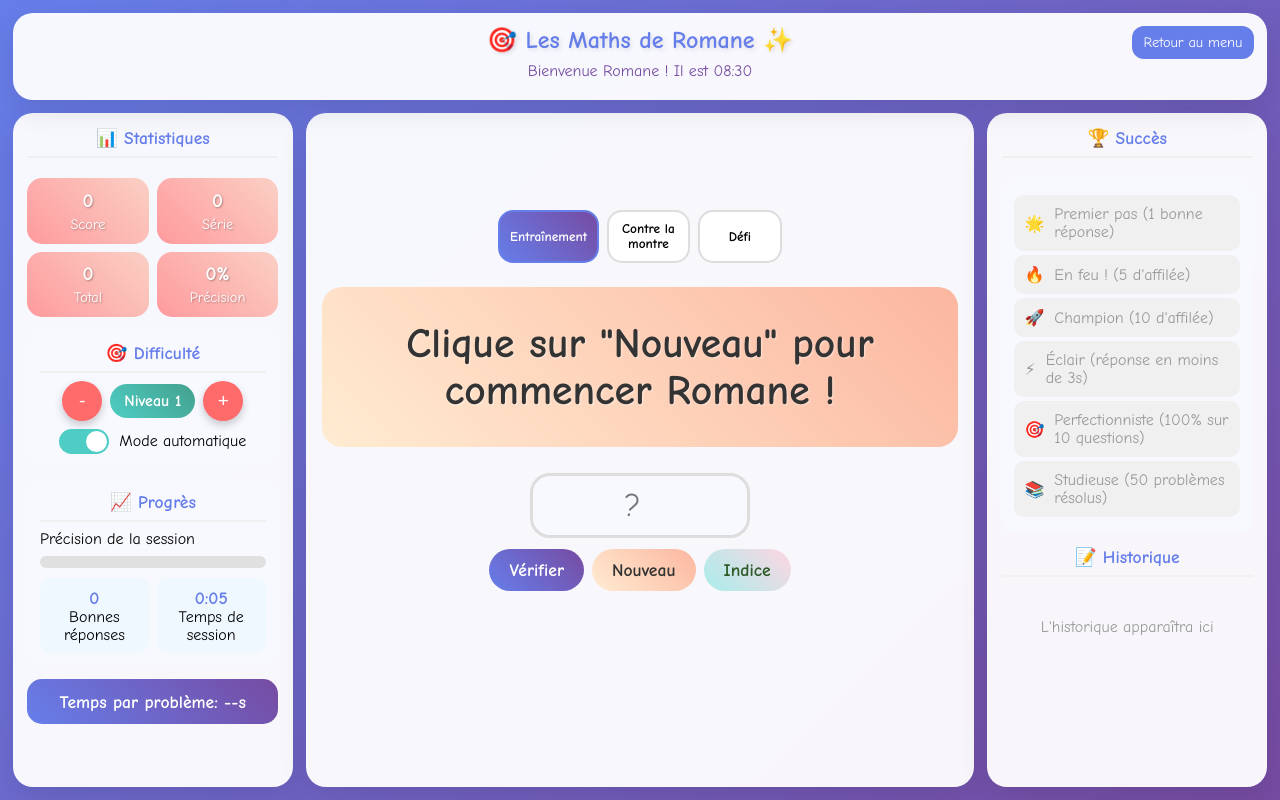
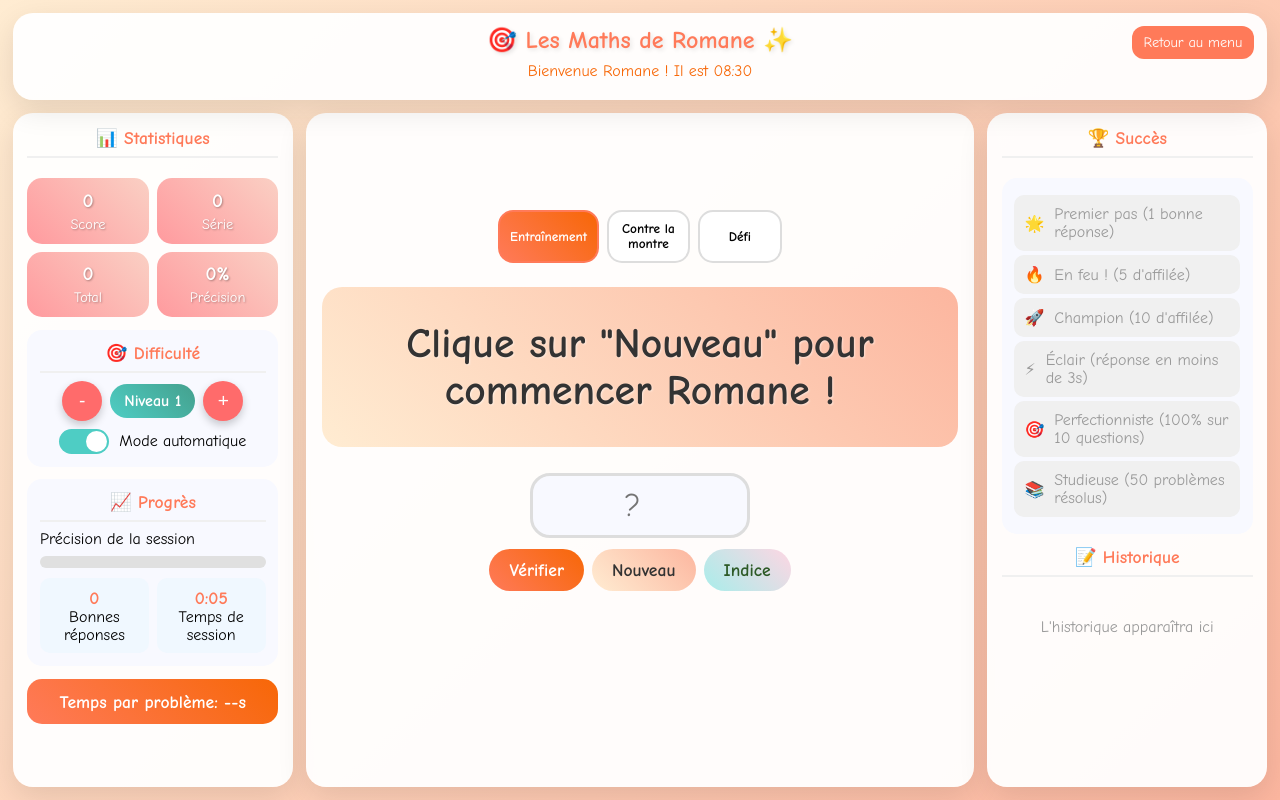
Before and after one commit to Flightworks/TapeClavier, a plain HTML site: page maths/index.html in a window 1280 px wide. Drawn offline with Linux system fonts and the light colour scheme.

Commit message:
Unify interface across apps

```diff
--- a/maths/index.html
+++ b/maths/index.html
@@ -9,7 +9,7 @@
   html,body{height:100%}
   body{
     font-family:'Comic Sans MS',cursive,sans-serif;
-    background:linear-gradient(135deg,#667eea 0%,#764ba2 100%);
+    background:linear-gradient(135deg,#ffecd2 0%,#fcb69f 100%);
     height:100vh; overflow:hidden;
     display:grid;
     grid-template-columns:280px 1fr 280px;
@@ -18,14 +18,14 @@
     padding:clamp(8px,1.6vh,16px);
   }
   .header{position:relative;grid-column:1 / -1;background:rgba(255,255,255,.95);border-radius:20px;padding:clamp(8px,1.6vh,16px);text-align:center;box-shadow:0 10px 30px rgba(0,0,0,.1)}
-  .header h1{color:#667eea;font-size:clamp(1.2rem,3vh,2rem);margin-bottom:clamp(4px,1vh,10px);text-shadow:2px 2px 4px rgba(0,0,0,.1)}
-  .time-display{font-size:clamp(.9rem,2vh,1.1rem);color:#764ba2;margin-bottom:clamp(6px,1vh,12px)}
+  .header h1{color:#ff7a59;font-size:clamp(1.2rem,3vh,2rem);margin-bottom:clamp(4px,1vh,10px);text-shadow:2px 2px 4px rgba(0,0,0,.1)}
+  .time-display{font-size:clamp(.9rem,2vh,1.1rem);color:#f76707;margin-bottom:clamp(6px,1vh,12px)}
 
   .left-panel,.main-area,.right-panel{background:rgba(255,255,255,.95);border-radius:20px;padding:clamp(10px,1.8vh,18px);box-shadow:0 10px 30px rgba(0,0,0,.1);min-height:0}
   .left-panel,.right-panel{display:flex;flex-direction:column;gap:clamp(10px,1.6vh,18px);overflow:auto}
   .main-area{padding:clamp(12px,2vh,22px);display:flex;flex-direction:column;align-items:center;justify-content:center;text-align:center;overflow:hidden}
 
-  .panel-title{font-size:clamp(1rem,2.2vh,1.2rem);color:#667eea;font-weight:bold;margin-bottom:clamp(6px,1vh,10px);text-align:center;border-bottom:2px solid #f0f0f0;padding-bottom:clamp(6px,1vh,10px)}
+  .panel-title{font-size:clamp(1rem,2.2vh,1.2rem);color:#ff7a59;font-weight:bold;margin-bottom:clamp(6px,1vh,10px);text-align:center;border-bottom:2px solid #f0f0f0;padding-bottom:clamp(6px,1vh,10px)}
 
   .stats-grid{display:grid;grid-template-columns:1fr 1fr;gap:clamp(6px,1vh,12px)}
   .stat-card{background:linear-gradient(45deg,#ff9a9e,#fad0c4);border-radius:15px;padding:clamp(8px,1.4vh,14px);text-align:center;color:#fff;text-shadow:1px 1px 2px rgba(0,0,0,.3)}
@@ -47,12 +47,12 @@
 
   .answer-section{display:flex;flex-direction:column;align-items:center;gap:clamp(8px,1.4vh,14px);margin:clamp(10px,1.6vh,16px) 0}
   .answer-input{font-size:clamp(1.2rem,4vh,2rem);padding:clamp(8px,1.4vh,14px);border:3px solid #ddd;border-radius:20px;width:clamp(120px,20vw,220px);text-align:center;font-family:inherit;background:#f8f9ff;transition:border-color .3s}
-  .answer-input:focus{outline:none;border-color:#667eea;box-shadow:0 0 20px rgba(102,126,234,.3)}
+  .answer-input:focus{outline:none;border-color:#ff7a59;box-shadow:0 0 20px rgba(255,122,89,.3)}
 
   .btn-group{display:flex;gap:clamp(6px,1vh,12px)}
   .btn{font-size:clamp(1rem,2.2vh,1.1rem);padding:clamp(8px,1.4vh,12px) clamp(14px,2.5vh,22px);border:none;border-radius:25px;cursor:pointer;font-family:inherit;font-weight:bold;transition:transform .2s,box-shadow .2s}
   .btn:hover{transform:translateY(-3px);box-shadow:0 10px 20px rgba(0,0,0,.2)}
-  .btn-primary{background:linear-gradient(45deg,#667eea,#764ba2);color:#fff}
+  .btn-primary{background:linear-gradient(45deg,#ff7a59,#f76707);color:#fff}
   .btn-secondary{background:linear-gradient(45deg,#ffecd2,#fcb69f);color:#333}
   .btn-success{background:linear-gradient(45deg,#a8edea,#fed6e3);color:#2d5a27}
 
@@ -77,11 +77,11 @@
 
   .progress-section{background:#f8f9ff;border-radius:15px;padding:clamp(10px,1.6vh,16px)}
   .progress-bar{background:#e0e0e0;border-radius:15px;height:12px;margin:8px 0;overflow:hidden}
-  .progress-fill{background:linear-gradient(90deg,#667eea,#764ba2);height:100%;transition:width .3s ease;border-radius:15px}
-  .timer-display{background:linear-gradient(45deg,#667eea,#764ba2);color:#fff;padding:clamp(10px,1.6vh,14px);border-radius:15px;text-align:center;font-size:clamp(1rem,2.2vh,1.1rem);font-weight:bold}
+  .progress-fill{background:linear-gradient(90deg,#ff7a59,#f76707);height:100%;transition:width .3s ease;border-radius:15px}
+  .timer-display{background:linear-gradient(45deg,#ff7a59,#f76707);color:#fff;padding:clamp(10px,1.6vh,14px);border-radius:15px;text-align:center;font-size:clamp(1rem,2.2vh,1.1rem);font-weight:bold}
   .session-stats{display:grid;grid-template-columns:1fr 1fr;gap:clamp(6px,1vh,10px);margin-top:10px}
   .session-stat{background:#f0f8ff;padding:clamp(8px,1.2vh,12px);border-radius:10px;text-align:center}
-  .session-stat-number{font-size:clamp(1rem,2.2vh,1.1rem);font-weight:bold;color:#667eea}
+  .session-stat-number{font-size:clamp(1rem,2.2vh,1.1rem);font-weight:bold;color:#ff7a59}
 
   .celebration{position:fixed;top:0;left:0;width:100%;height:100%;pointer-events:none;z-index:1000}
   .confetti{position:absolute;width:10px;height:10px;background:#ff6b6b;animation:confetti-fall 3s linear forwards}
@@ -89,7 +89,7 @@
 
   .mode-selector{display:flex;gap:clamp(6px,1vh,10px);margin-bottom:clamp(8px,1.4vh,12px)}
   .mode-btn{flex:1;padding:clamp(8px,1.2vh,12px);border:2px solid #ddd;border-radius:15px;background:#fff;cursor:pointer;font-family:inherit;font-weight:bold;transition:all .3s}
-  .mode-btn.active{border-color:#667eea;background:linear-gradient(45deg,#667eea,#764ba2);color:#fff}
+  .mode-btn.active{border-color:#ff7a59;background:linear-gradient(45deg,#ff7a59,#f76707);color:#fff}
 
   @media (max-width:1200px){ body{grid-template-columns:240px 1fr 240px} }
   @media (max-width:900px){
@@ -101,7 +101,7 @@
 </head>
 <body>
     <div class="header">
-        <a href="../" style="position:absolute;top:clamp(8px,1.6vh,16px);right:clamp(8px,1.6vh,16px);padding:8px 12px;background:#667eea;color:white;text-decoration:none;border-radius:12px;font-size:clamp(.8rem,1.8vh,1rem);">Retour au menu</a>
+        <a href="../" style="position:absolute;top:clamp(8px,1.6vh,16px);right:clamp(8px,1.6vh,16px);padding:8px 12px;background:#ff7a59;color:white;text-decoration:none;border-radius:12px;font-size:clamp(.8rem,1.8vh,1rem);">Retour au menu</a>
         <h1>🎯 Les Maths de Romane ✨</h1>
         <div class="time-display" id="time-display">Bienvenue Romane ! Il est <span id="current-time"></span></div>
     </div>
```
Also changed, not shown: index.html (+6 -6 lines).
